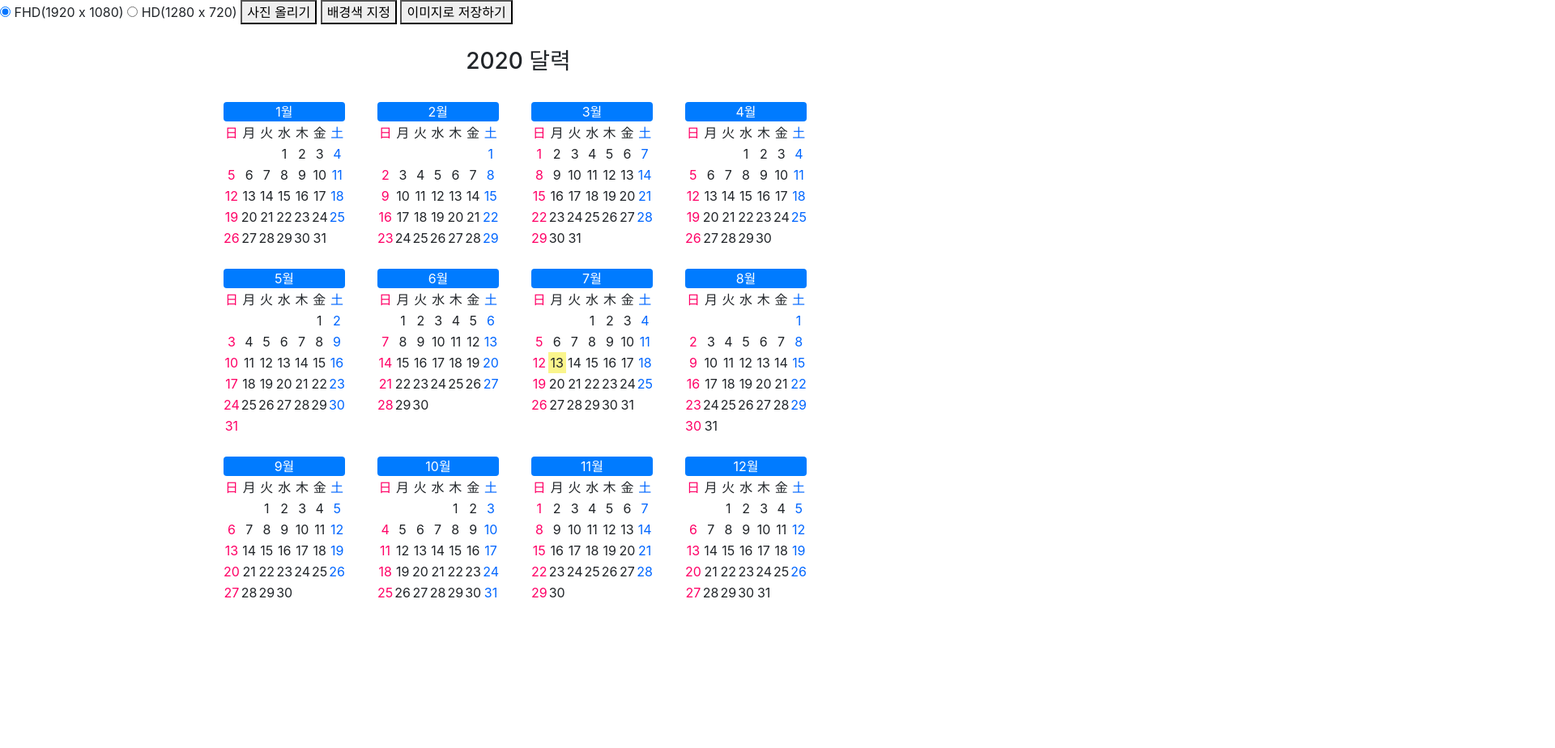
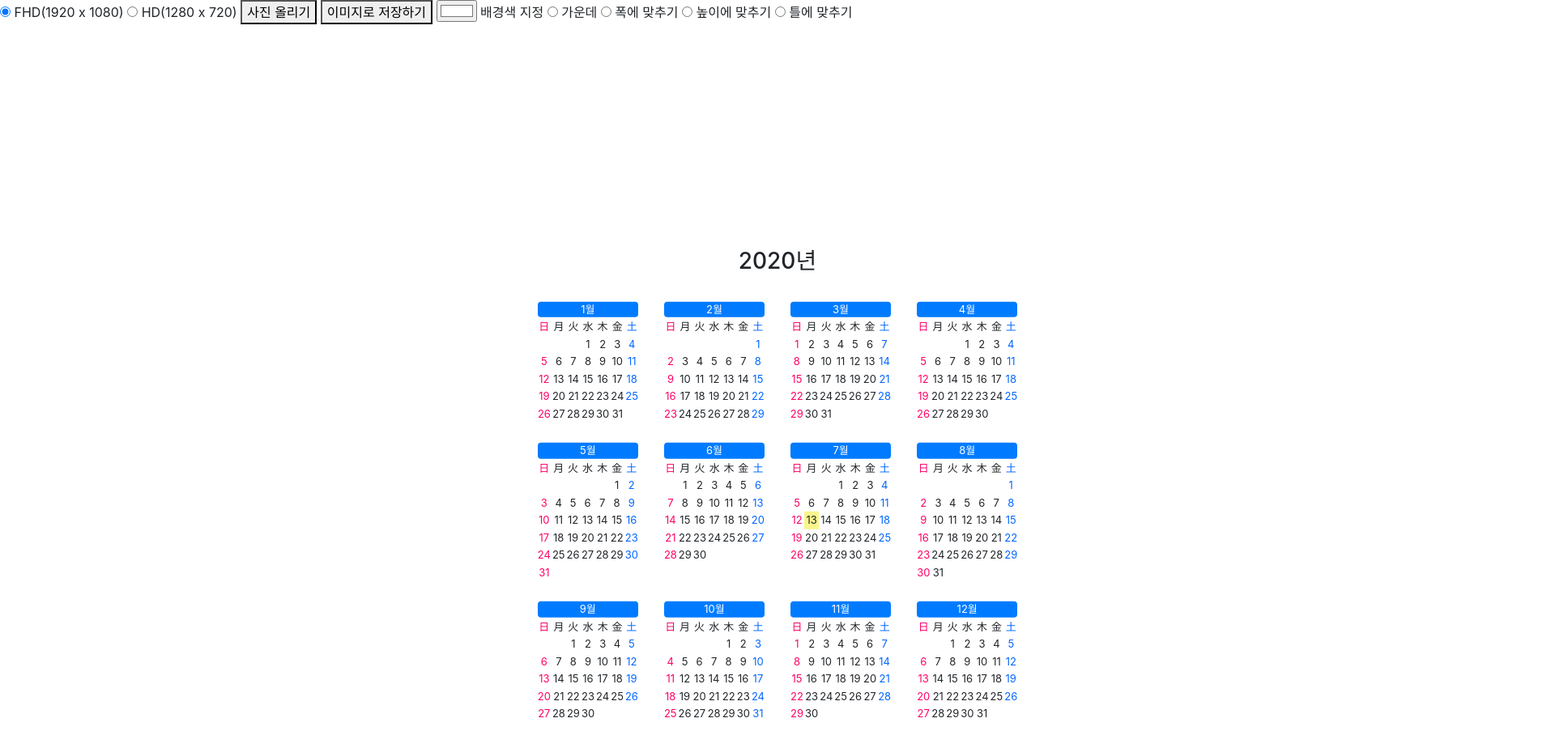
Before and after one commit to junstice/PicCal, a plain HTML site: page index.html in a window 1280 px wide. Shown: the whole page at 81% size, 1920 px wide, since content can reach past the window. Before the commit the page ends 800 px from the top, so only its background shows below. Drawn offline with nearby package versions, Linux system fonts and the light colour scheme.

Commit message:
css 분리

```diff
--- /dev/null
+++ b/css/piccal-style.css
@@ -0,0 +1,10 @@
+.sunday {
+    color: #ff0066;
+  }
+  .saturday {
+    color: #0066ff;
+  }
+
+  table {
+    font-size: small;
+  }
--- a/index.html
+++ b/index.html
@@ -4,36 +4,43 @@
     <meta charset="UTF-8">
     <meta name="viewport" content="width=device-width, initial-scale=1.0">
     <link rel="stylesheet" href="https://stackpath.bootstrapcdn.com/bootstrap/4.4.1/css/bootstrap.min.css" integrity="sha384-Vkoo8x4CGsO3+Hhxv8T/Q5PaXtkKtu6ug5TOeNV6gBiFeWPGFN9MuhOf23Q9Ifjh" crossorigin="anonymous">
-    <style type="text/css">
-      .sunday {
-        color: #ff0066;
-      }
-      .saturday {
-        color: #0066ff;
-      }
-    </style>
+    <link rel="stylesheet" href="css/piccal-style.css">
     <title>PicCal - Make a calendar with the pictures you want</title>
 </head>
 <body onload="makeMonth()">
     <div>
-      <input type="radio" id="res_fhd" name="radio_group" value="FHD" checked>
+      <input type="radio" id="res_fhd" name="radio_res" value="FHD" checked>
       <label for="res_fhd">FHD(1920 x 1080)</label>
-      <input type="radio" id="res_hd" name="radio_group" value="HD">
+      <input type="radio" id="res_hd" name="radio_res" value="HD">
       <label for="res_hd">HD(1280 x 720)</label>
+      <!-- <input type="radio" id="res_fit" name="radio_res" value="FIT">
+      <label for="res_fit">브라우저 창에 맞게</label> -->
       <button type="button" id="fileSelect">사진 올리기</button>
-      <button type="button" id="colorSelect">배경색 지정</button>
       <button type="button" id="screenshot">이미지로 저장하기</button>
       <input type="file" id="fileElem" style="display: none;" accept=".jpg,.jpeg,.png,.bmp">
+      <input type="color" id="bgColorPicker" value="#ffffff">
+      <label for="bgColorPicker">배경색 지정</label>
+      <input type="radio" name="radio_img_size" id="auto">
+      <label for="auto">가운데</label>
+      <input type="radio" name="radio_img_size" id="width">
+      <label for="width">폭에 맞추기</label>
+      <input type="radio" name="radio_img_size" id="height">
+      <label for="height">높이에 맞추기</label>
+      <input type="radio" name="radio_img_size" id="full">
+      <label for="full">틀에 맞추기</label>
     </div>
     <!-- Calendar Code Start -->
     <br>
-    <div id="piccal-bg-img">
-      <h3 class="text-center" id="calTitle"></h3>
+    <div id="piccal-bg-img" style="position: relative;">
+      <div class="container text-center" id="calendar_container" style="position: absolute; top: 50%; left: 50%; transform: translate(-50%, -50%);">
+          <div class="row" name="title">
+          <div class="col"><h3 class="text-center" id="calTitle"></h3></div>
+        </div>
         <br>
-      <div class="container text-center">
-        <div class="row">
-          <div class="col-lg-2"></div>
-          <div class="col-lg-2">
+        <div class="row" name="calendar">
+          <div class="col" name="col-empty-left"></div>
+          <div class="col" name="col-empty-left"></div>
+          <div class="col">
             <table id="jan">
               <tr>
                 <td colspan="7" align="center"><div class="d-block bg-primary text-white rounded">1월</div></td>
@@ -49,7 +56,7 @@
               </tr>
             </table>
           </div>
-          <div class="col-lg-2">
+          <div class="col">
             <table id="feb">
               <tr>
                 <td colspan="7" align="center"><div class="d-block bg-primary text-white rounded">2월</div></td>
@@ -65,7 +72,7 @@
               </tr>
             </table>
           </div>
-          <div class="col-lg-2">
+          <div class="col">
             <table id="mar">
               <tr>
                 <td colspan="7" align="center"><div class="d-block bg-primary text-white rounded">3월</div></td>
@@ -81,7 +88,7 @@
               </tr>
             </table>
           </div>
-          <div class="col-lg-2">
+          <div class="col">
             <table id="apr">
               <tr>
                 <td colspan="7" align="center"><div class="d-block bg-primary text-white rounded">4월</div></td>
@@ -97,12 +104,14 @@
               </tr>
             </table>
           </div>
-          <div class="col-lg-2"></div>
+          <div class="col" name="col-empty-right"></div>
+          <div class="col" name="col-empty-right"></div>
         </div>
         <br>
         <div class="row">
-          <div class="col-lg-2"></div>
-          <div class="col-lg-2">
+          <div class="col" name="col-empty-left"></div>
+          <div class="col" name="col-empty-left"></div>
+          <div class="col">
             <table id="may">
               <tr>
                 <td colspan="7" align="center"><div class="d-block bg-primary text-white rounded">5월</div></td>
@@ -118,7 +127,7 @@
               </tr>
             </table>
           </div>
-          <div class="col-lg-2">
+          <div class="col">
             <table id="jun">
               <tr>
                 <td colspan="7" align="center"><div class="d-block bg-primary text-white rounded">6월</div></td>
@@ -134,7 +143,7 @@
               </tr>
             </table>
           </div>
-          <div class="col-lg-2">
+          <div class="col">
             <table id="jul">
               <tr>
                 <td colspan="7" align="center"><div class="d-block bg-primary text-white rounded">7월</div></td>
@@ -150,7 +159,7 @@
               </tr>
             </table>
           </div>
-          <div class="col-lg-2">
+          <div class="col">
             <table id="aug">
               <tr>
                 <td colspan="7" align="center"><div class="d-block bg-primary text-white rounded">8월</div></td>
@@ -166,12 +175,14 @@
               </tr>
             </table>
           </div>
-          <div class="col-lg-2"></div>
+          <div class="col" name="col-empty-right"></div>
+          <div class="col" name="col-empty-right"></div>
         </div>
         <br>
         <div class="row">
-          <div class="col-lg-2"></div>
-          <div class="col-lg-2">
+          <div class="col" name="col-empty-left"></div>
+          <div class="col" name="col-empty-left"></div>
+          <div class="col">
             <table id="sep">
               <tr>
                 <td colspan="7" align="center"><div class="d-block bg-primary text-white rounded">9월</div></td>
@@ -187,7 +198,7 @@
               </tr>
             </table>
           </div>
-          <div class="col-lg-2">
+          <div class="col">
             <table id="oct">
               <tr>
                 <td colspan="7" align="center"><div class="d-block bg-primary text-white rounded">10월</div></td>
@@ -203,7 +214,7 @@
               </tr>
             </table>
           </div>
-          <div class="col-lg-2">
+          <div class="col">
             <table id="nov">
               <tr>
                 <td colspan="7" align="center"><div class="d-block bg-primary text-white rounded">11월</div></td>
@@ -219,7 +230,7 @@
               </tr>
             </table>
           </div>
-          <div class="col-lg-2">
+          <div class="col">
             <table id="dec">
               <tr>
                 <td colspan="7" align="center"><div class="d-block bg-primary text-white rounded">12월</div></td>
@@ -235,7 +246,8 @@
               </tr>
             </table>
           </div>
-          <div class="col-lg-2"></div>
+          <div class="col" name="col-empty-right"></div>
+          <div class="col" name="col-empty-right"></div>
         </div>
       </div>
     </div>
@@ -243,9 +255,11 @@
     <script type="text/javascript">
         // 달력 만들기
         const today = new Date();
-        document.getElementById("calTitle").innerHTML = `${today.getFullYear()} 달력`;
+        document.getElementById("calTitle").innerHTML = `${today.getFullYear()}년`;
 
         function makeMonth() {
+          resFHD();
+
           const month = new Array("jan", "feb", "mar", "apr",
                                   "may", "jun", "jul", "aug",
                                   "sep", "oct", "nov", "dec");
@@ -321,6 +335,8 @@
             const reader = new FileReader();
             reader.onloadend = function() {
               document.getElementById("piccal-bg-img").style.backgroundImage = `url(${reader.result})`;
+              document.getElementById("piccal-bg-img").style.backgroundRepeat = `no-repeat`;
+              document.getElementById("piccal-bg-img").style.backgroundPosition = `center center`;
             }
             if (file) {
                 reader.readAsDataURL(file);
@@ -345,7 +361,7 @@
         }, false);
 
         // 라디오 버튼 이벤트 정의
-        const radios = document.getElementsByName("radio_group");
+        const radios = document.getElementsByName("radio_res");
         for (let i = 0; i < radios.length; i++) {
           radios[i].addEventListener("change", function (e) {
             setCalRes(e.returnValue, radios[i].id);
@@ -355,14 +371,62 @@
         function setCalRes(val, rid) {
           if (val === true) {
             if (rid === "res_fhd") {
+              resFHD();
+            } else if (rid === "res_hd") {
+              resHD();
+            }
+            // else {
+            //   resFIT();
+            // }
+          }
+        }
+
+        const radios_pos = document.getElementsByName("radio_img_size");
+        for (let i = 0; i < radios_pos.length; i++) {
+          radios_pos[i].addEventListener("change", function(e) {
+            setImgPosition(e.returnValue, radios_pos[i].id);
+          }, false);
+        }
+
+        function setImgPosition(val, rid) {
+          if (val === true) {
+            switch (rid) {
+              case "auto":
+                document.getElementById("piccal-bg-img").style.backgroundSize = `auto`;
+                break;
+              case "width":
+                document.getElementById("piccal-bg-img").style.backgroundSize = `100% auto`;
+                break;
+              case "height":
+                document.getElementById("piccal-bg-img").style.backgroundSize = `auto 100%`;
+                break;
+              case "full":
+                document.getElementById("piccal-bg-img").style.backgroundSize = `100% 100%`;
+                break;
+            }
+          }
+        }
+
+        // 배경색 이벤트 정의
+        const bgColor = document.getElementById("bgColorPicker");
+        bgColor.addEventListener("change", function(e) {
+          document.getElementById("piccal-bg-img").style.backgroundColor = e.target.value;
+        }, false);
+
+        function resFHD() {
           document.getElementById("piccal-bg-img").style.width = "1920px";
           document.getElementById("piccal-bg-img").style.height = "1080px";
-            } else {
+        }
+
+        function resHD() {
           document.getElementById("piccal-bg-img").style.width = "1280px";
           document.getElementById("piccal-bg-img").style.height = "720px";
         }
-          }
-        }
+
+        // function resFIT() {
+        //   document.getElementById("piccal-bg-img").style.width = "100%";
+        //   document.getElementById("piccal-bg-img").style.height = "100%";
+        // }
     </script>
     <script src="https://code.jquery.com/jquery-3.4.1.slim.min.js" integrity="sha384-J6qa4849blE2+poT4WnyKhv5vZF5SrPo0iEjwBvKU7imGFAV0wwj1yYfoRSJoZ+n" crossorigin="anonymous"></script>
     <script src="https://cdn.jsdelivr.net/npm/popper.js@1.16.0/dist/umd/popper.min.js" integrity="sha384-Q6E9RHvbIyZFJoft+2mJbHaEWldlvI9IOYy5n3zV9zzTtmI3UksdQRVvoxMfooAo" crossorigin="anonymous"></script>
```
Lines whose indentation alone changed are shown as unchanged.
